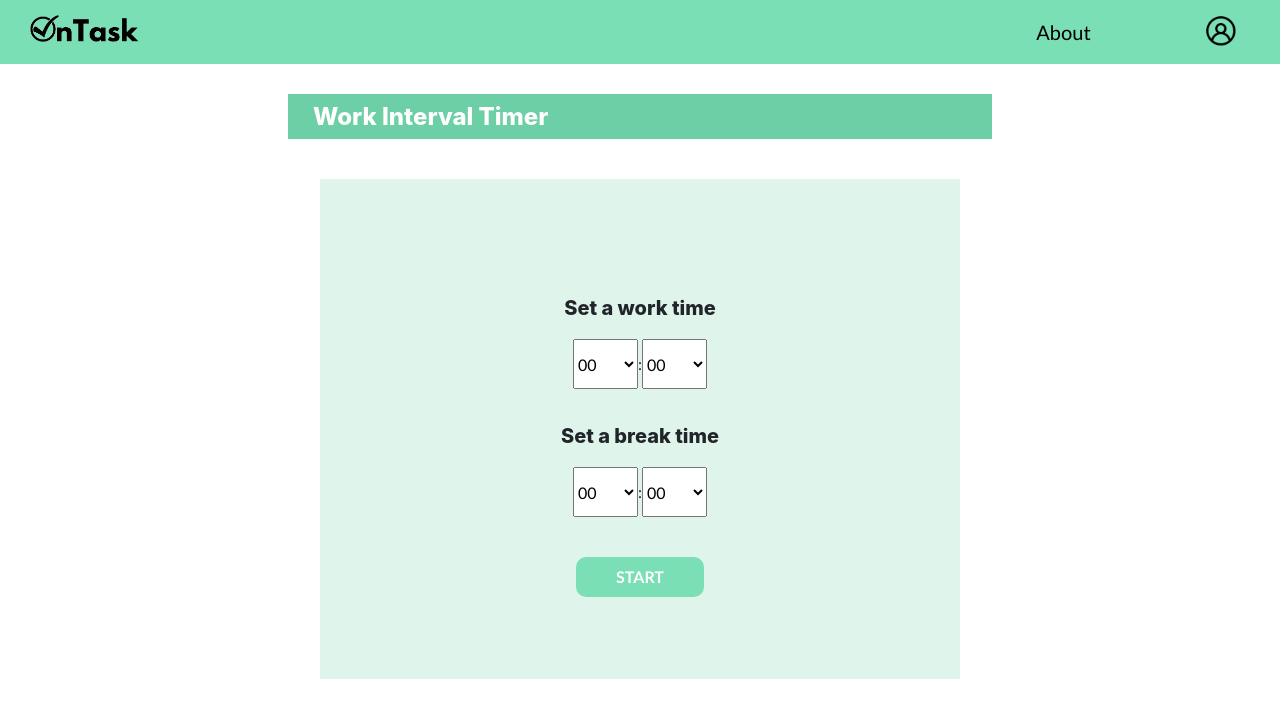
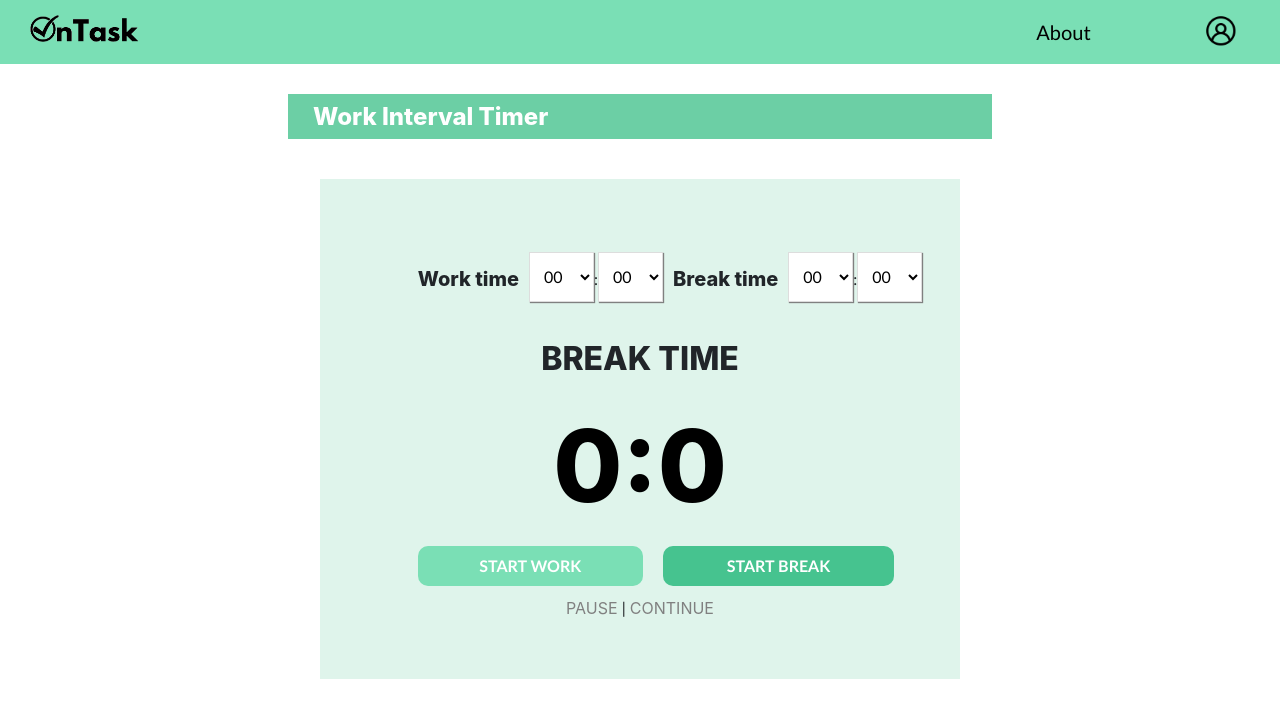
Before and after one commit to npang4/OnTaskProject, a React (Create React App) app in the folder csc648app/: page /work-intervals in a window 1280 px wide. Shown: the top 718 px of the page. Built offline with nearby package versions, Linux system fonts and the light colour scheme.

Commit message:
Merged from feature-rj, added timer

```diff
--- a/csc648app/src/App.js
+++ b/csc648app/src/App.js
@@ -14,7 +14,7 @@ import TodoList from "./components/to-do-list/TodoList";
 import Navbar from "./components/navbar/Navbar";
 import { connect } from 'react-redux'
 import LandingPage from "./components/LandingPage";
-import WorkIntervals from "./components/work-intervals/work-intervals"
+import DraftTimer from "./components/work-intervals/work-intervals";
 
 
 
@@ -45,7 +45,10 @@ function App(props) {
         <Route path='/' element={<LandingPage/>} />
 
         {/* Route for Work-Study Intervals */}
-        <Route path='/work-intervals' element={<WorkIntervals/>}/>
+        {/* <Route path='/work-intervals' element={<WorkIntervals/>}/> */}
+
+        {/* Path for work */}
+        <Route path='/work-intervals' element={<DraftTimer/>}/>
 
       </Routes>
 
--- a/csc648app/src/components/work-intervals/work-intervals.css
+++ b/csc648app/src/components/work-intervals/work-intervals.css
@@ -31,7 +31,7 @@
 }
 
 .fonts {
-    font-family: -apple-system, BlinkMacSystemFont, 'Segoe UI', Roboto, Oxygen, Ubuntu, Cantarell, 'Open Sans', 'Helvetica Neue', sans-serif;
+    font-family: -apple-system, BlinkMacSystemFont, 'Segoe UI', Roboto, Oxygen, Ubuntu, Cantarell, 'Open Sans', 'Helvetica Neue', sans-serif !important;
 }
 
 .bold {
@@ -39,7 +39,10 @@
 }
 
 .title {
-    font-size: 20px
+    font-size: 20px;
+    margin-left: 10px;
+    margin-right: 10px;
+    padding-bottom: 10px;
 }
 
 
@@ -52,13 +55,47 @@
 
 .work-button {
     margin-top: 40px;
-    width: 20%;
+    width: 225px;
     height: 40px;
     border-radius: 10px;
     border-style: none;
     background-color: #7ADFB5;
     color: white;
     font-weight: 900 !important;
+    margin: 10px;
+}
+
+.work-button-2 {
+    margin-top: 40px !important;
+    width: 225px;
+    height: 40px;
+    border-radius: 10px;
+    border-style: none;
+    background-color: #7ADFB5;
+    color: white;
+    font-weight: 900 !important;
+    margin: 10px;
+}
+
+.work-button-2:hover {
+    background-color: white;
+    color: #7ADFB5
+}
+
+.break-button {
+    margin-top: 40px;
+    width: 45%;
+    height: 40px;
+    border-radius: 10px;
+    border-style: none;
+    background-color: #46c38f;
+    color: white;
+    font-weight: 900 !important;
+    margin: 10px;
+}
+
+.center {
+    margin: auto;
 }
 
 .work-button:hover{
@@ -66,30 +103,52 @@
     color: #7ADFB5;
     font-weight: 900 !important;
 }
-
-/* .without_ampm::-webkit-datetime-edit-ampm-field {
-    display: none;
-  }
-  input[type=time]::-webkit-clear-button {
-    -webkit-appearance: none;
-    -moz-appearance: none;
-    -o-appearance: none;
-    -ms-appearance:none;
-    appearance: none;
-    margin: -10px;
-} */
+.break-button:hover{
+    background-color: white;
+    color: #7ADFB5;
+    font-weight: 900 !important;
+}
 
 .form-inline {
     display: flex;
     flex-flow: row wrap;
     align-items: center;
+    margin-left:50px;
 }
 
-.form-inline input {
+.form-inline select {
     vertical-align: middle;
     margin-top: -5px;
     /* margin: 5px 10px 5px 0; */
     padding: 10px;
     background-color: #fff;
     border: 1px solid #ddd;
+    box-shadow: 1px 1px 1px gray;
   }
+
+.timer {
+    font-size: 100px;
+    margin-top: -20px;
+    margin-bottom: -20px;
+}
+
+.bool {
+    margin-top: 20px;
+}
+
+.link {
+    text-decoration: none;
+    color: gray;
+}
+
+.link:hover {
+    color: black;
+}
+
+.question {
+    color: black;
+}
+
+.question:hover {
+    color: black !important;
+}
--- a/csc648app/src/components/work-intervals/work-intervals.js
+++ b/csc648app/src/components/work-intervals/work-intervals.js
@@ -1,32 +1,56 @@
-import React, { useState } from "react";
-import './work-intervals.css';
+import React, {useState} from 'react';
+import { useTimer } from 'react-timer-hook';
+import './work-intervals.css'
 
-const WorkIntervals = () => {
+function DraftTimer({ expiryTimestamp }) {
 
     const [workMinutes, setWorkMinutes] = useState("");
     const [workSeconds, setWorkSeconds] = useState("");
     const [breakMinutes, setBreakMinutes] = useState("");
-    const [breakSeconds, setBreakSeconds] = useState("")
+    const [breakSeconds, setBreakSeconds] = useState("");
+    const [timerName, setTimerName] = useState(false);
 
     const handleSubmit = (e) => {
-        e.preventDefault();
+        // e.preventDefault();
         let workMin = document.getElementById("work-min").value;
         let workSec = document.getElementById("work-sec").value;
         let breakMin = document.getElementById("break-min").value;
         let breakSec = document.getElementById("break-sec").value;
 
         console.log(workMin + ":" + workSec);
+        console.log(breakMin + ":" + breakSec);
         console.log("clicked")
+
+        document.getElementById("change").innerHTML =
+        `<div>
+                <h2 class="fonts bold">WORK TIME</h2>
+                <h1 class="fonts bold timer">${workMin}:${workSec}</h1>
+                <button class="work-button">PAUSE</button>
+        </div>`
     }
 
-    return (
-        <div>
+  const {
+    seconds,
+    minutes,
+    hours,
+    days,
+    isRunning,
+    start,
+    pause,
+    resume,
+    restart,
+  } = useTimer({ expiryTimestamp, onExpire: () => console.warn('onExpire called') });
+
+
+  return (
+    <div>
             <div className="container-title">
                 <h4 className="fonts bold white">Work Interval Timer</h4>
             </div>
             <div className="container-work">
-                <p className="fonts bold title">Set a work time</p>
+            <div id="change">
                 <div className="form-inline">
+                <p className="fonts bold title">Work time</p>
                     <select id="work-min" className="input-width" type="number" value={workMinutes} onChange={(e) => setWorkMinutes(e.target.value)}>
                         <option>00</option>
                         <option>15</option>
@@ -44,19 +68,10 @@ const WorkIntervals = () => {
                     <select id="work-sec" className="input-width" type="number" value={workSeconds} onChange={(e) => setWorkSeconds(e.target.value)}>
                         <option>00</option>
                         <option>15</option>
-                        <option>20</option>
-                        <option>25</option>
                         <option>30</option>
-                        <option>35</option>
-                        <option>40</option>
                         <option>45</option>
-                        <option>50</option>
-                        <option>55</option>
-                        <option>60</option>
                     </select>
-                </div>
-                <p className="fonts bold title">Set a break time</p>
-                <div className="form-inline">
+                    <p className="fonts bold title">Break time</p>
                     <select id="break-min" className="input-width" type="number" value={breakMinutes} onChange={(e) => setBreakMinutes(e.target.value)}>
                         <option>00</option>
                         <option>15</option>
@@ -69,22 +84,46 @@ const WorkIntervals = () => {
                     <select id="break-sec" className="input-width" type="number" value={breakSeconds} onChange={(e) => setBreakSeconds(e.target.value)}>
                         <option>00</option>
                         <option>15</option>
-                        <option>20</option>
-                        <option>25</option>
                         <option>30</option>
-                        <option>35</option>
-                        <option>40</option>
                         <option>45</option>
-                        <option>50</option>
-                        <option>55</option>
-                        <option>60</option>
                     </select>
                 </div>
-                <button onClick={(e) => handleSubmit(e)}className="work-button">START</button>
+                <h2 class="fonts bold bool">{isRunning ? (timerName ? "WORK TIME" : "BREAK TIME") : ""}</h2>
+                <div>
+                    <h1 class="fonts bold timer">{minutes}:{seconds}</h1>
+                </div>
+                <a style={{textDecoration: "none"}} className="fonts question"> {isRunning ? "" : (timerName ? "Ready for the next break?" : "Ready to start working?") } </a>
+                <div className="form-inline center">
+                    <button className="work-button font" onClick={() => {
+                        let workMin = document.getElementById("work-min").value;
+                        let workSec = document.getElementById("work-sec").value;
+                        const time = new Date();
+                        time.setSeconds(time.getSeconds() + (workSec/1) + (workMin * 60));
+                        restart(time)
+                        setTimerName(true)
+
+                    }}>START WORK</button>
+                    <button className="break-button font" onClick={() => {
+
+                        let breakMin = document.getElementById("break-min").value;
+                        let breakSec = document.getElementById("break-sec").value;
+                        const time = new Date();
+                        time.setSeconds(time.getSeconds() + (breakSec/1) + (breakMin * 60));
+                        restart(time)
+                        setTimerName(false)
+                    }}>START BREAK</button>
+                </div>
+
+
+                <div>
+                <a className="fonts link" onClick={pause}>PAUSE</a>
+                <a style={{textDecoration: "none"}}> | </a>
+                <a className="fonts link" onClick={resume}>CONTINUE</a>
+                </div>
+            </div>
             </div>
         </div>
-
-    )
+  );
 }
 
-export default WorkIntervals;
+export default DraftTimer;
```
